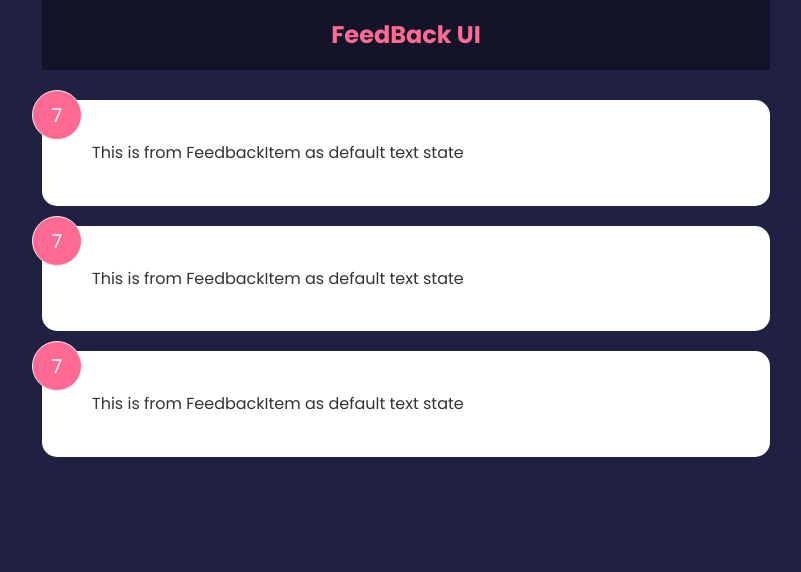
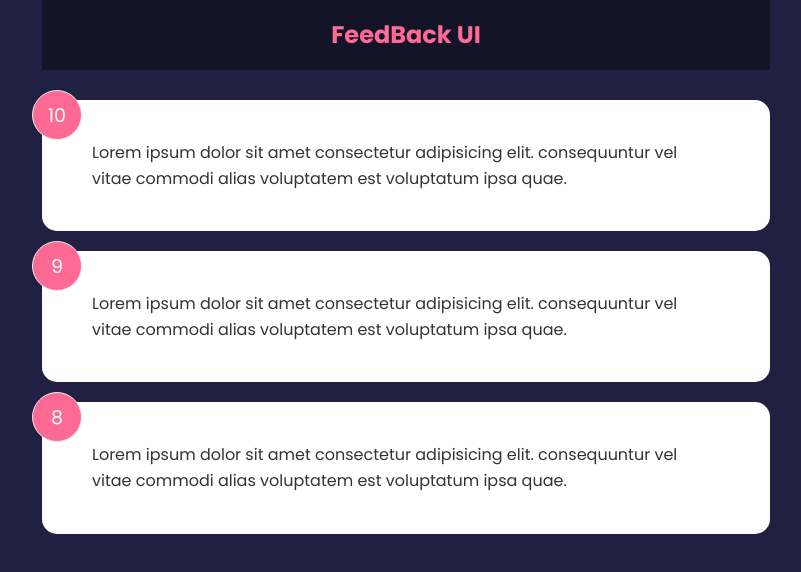
Before and after one commit to MrGultekin/react-intro-rating-app, a React (Vite) app in the folder ratingApp/: page / in a window 1280 px wide. Shown: the top 572 px of the page, without its empty margins (234-1035 px from the left). Built offline with nearby package versions, Linux system fonts and the light colour scheme.

Commit message:
deleted unnecessarily imports

```diff
--- a/ratingApp/src/components/FeedbackItem.jsx
+++ b/ratingApp/src/components/FeedbackItem.jsx
@@ -1,16 +1,12 @@
 import React, {useState} from 'react';
-import PropTypes from 'prop-types';
-import FeedbackData from "../data/FeedbackData.js";
 
-const FeedbackItem = () => {
-	const [rating, setRating] = useState(7)
-	const [text, setText] = useState('This is from FeedbackItem as default text state')
 
+const FeedbackItem = ({item}) => {
 
 	return (
 		<div className="card">
-			<div className="num-display">{rating}</div>
-			<div className="text-display">{text}</div>
+			<div className="num-display">{item.rating}</div>
+			<div className="text-display">{item.text}</div>
 		</div>
 	);
 };
```
